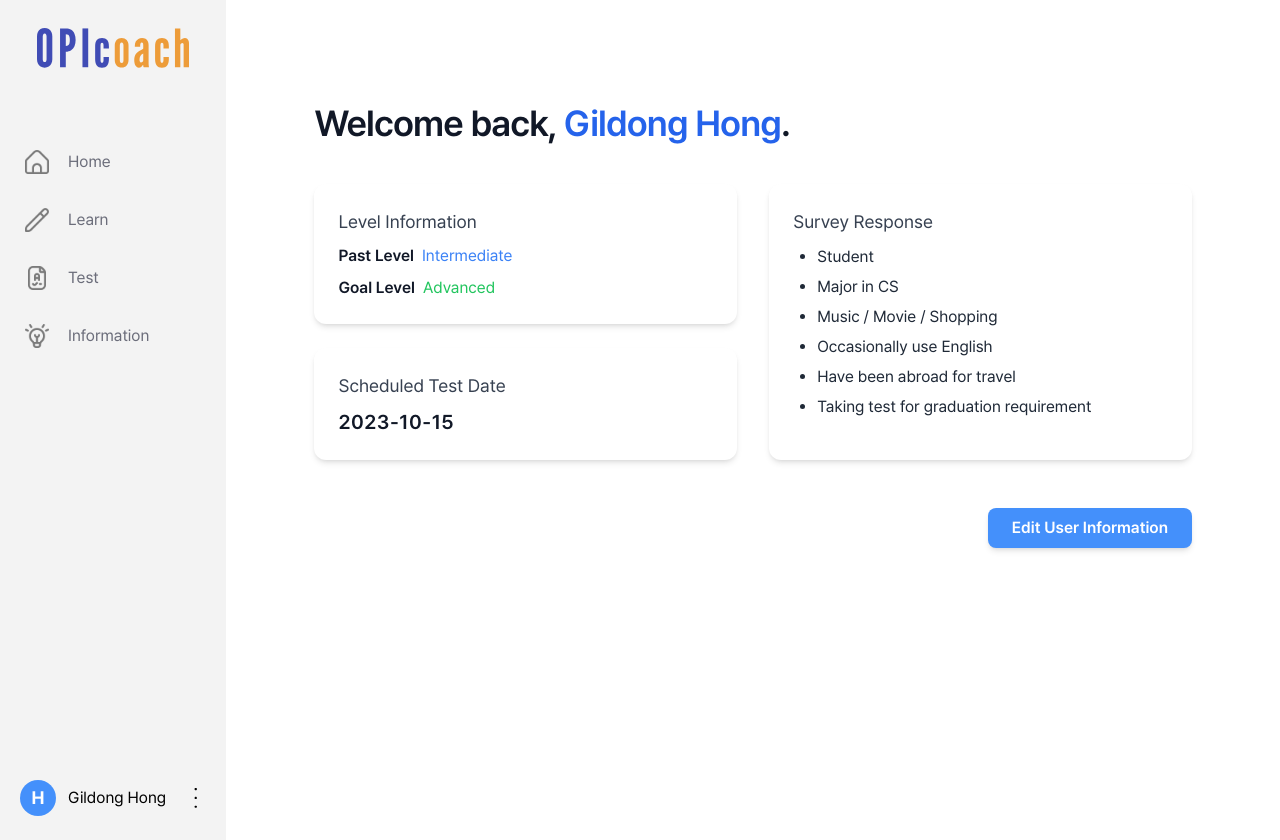
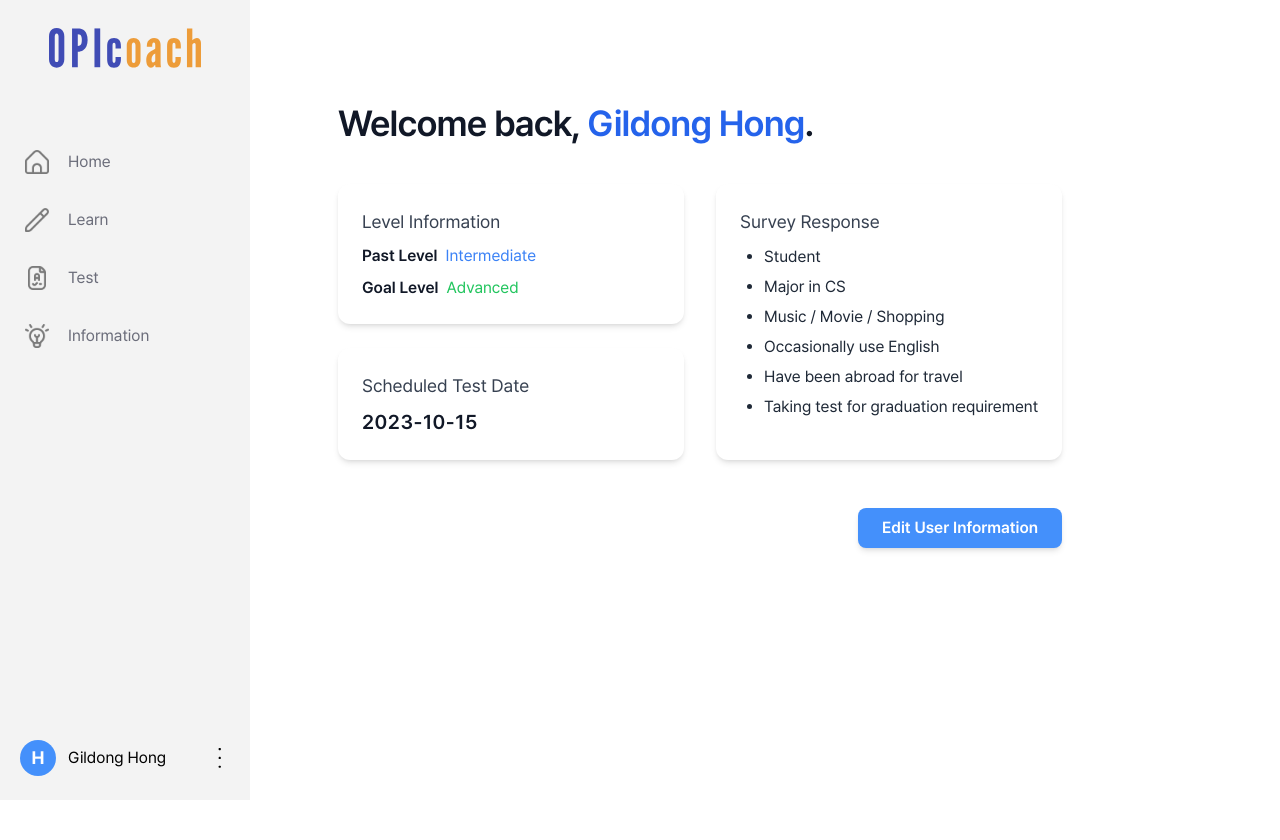
Before and after one commit to OPICoach/OPICoach, a React (Vite) app in the folder frontend/: page / in a window 1280 px wide. Built offline with nearby package versions, Linux system fonts and the light colour scheme.

Commit message:
fix(fe): fix sidebar sticky

```diff
--- a/frontend/src/components/SideBar.jsx
+++ b/frontend/src/components/SideBar.jsx
@@ -29,7 +29,7 @@ const SideBar = ({ userName }) => {
   const initial = getProfileInitial(userName);
 
   return (
-    <aside className="flex flex-col w-[280px] h-auto bg-neutral ">
+    <aside className="sticky top-0 left-0 flex flex-col w-[250px] h-screen bg-neutral ">
       {/* 로고 */}
       <div className="flex items-center justify-center h-24">
         <img src={sidebarLogo} alt="OPICoach Logo" className="h-10" />
@@ -53,7 +53,7 @@ const SideBar = ({ userName }) => {
       </nav>
       {/* 프로필 */}
       <div className="flex items-center px-5 pb-6 cursor-default">
-        <div className="w-9 h-9 bg-[#4490FB] rounded-full flex items-center justify-center mr-3">
+        <div className="w-9 h-9 bg-primary rounded-full flex items-center justify-center mr-3">
           <span className="text-white text-lg font-bold">{initial}</span>
         </div>
         <span className="text-black font-medium">{userName}</span>
--- a/frontend/src/components/homePage/HomeExistUser.jsx
+++ b/frontend/src/components/homePage/HomeExistUser.jsx
@@ -13,7 +13,7 @@ const HomeExistUser = ({
   onEdit,
 }) => {
   return (
-    <div className="flex flex-col w-full min-h-screen bg-white px-10 pt-16">
+    <div className="flex flex-col w-full min-h-screen bg-white px-10 pt-16 cursor-default">
       <WelcomeMessage userName={userName} />
       <div className="mt-10 grid grid-cols-1 md:grid-cols-2 gap-8">
         <div className="space-y-6">
--- a/frontend/src/pages/Home.jsx
+++ b/frontend/src/pages/Home.jsx
@@ -14,7 +14,7 @@ const Home = () => {
   return (
     <div className="flex flex-row">
       <SideBar userName="Gildong Hong" />
-      <div className="flex flex-col w-full h-full bg-white px-12 mt-10">
+      <div className="flex flex-col w-auto h-auto bg-white px-12 mt-10">
         <HomeExistUser
           userName="Gildong Hong"
           pastLevel="Intermediate"
```
